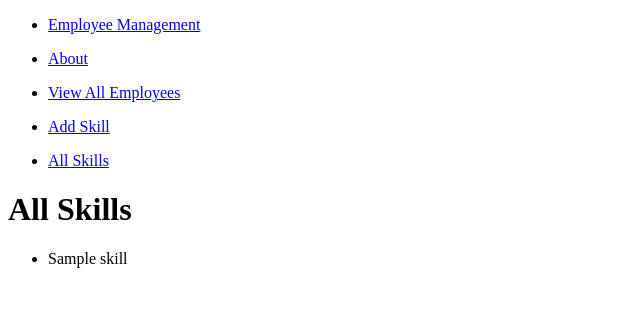
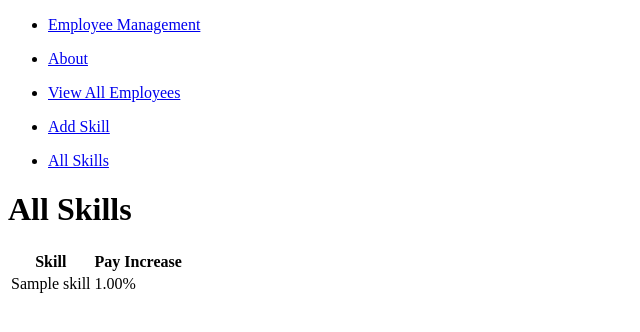
Before and after one commit to csposito1220/employee_management, a Django app: page /skills/ in a window 1280 px wide. Shown: the top 332 px of the page, without its empty margins (0-640 px from the left). Run offline with Django 3.2, Linux system fonts and the light colour scheme; tables that the repository leaves empty hold one stand-in row (values such as "Sample post").

Commit message:
Change All Skills list to a table

```diff
--- a/main_app/templates/main_app/skill_list.html
+++ b/main_app/templates/main_app/skill_list.html
@@ -2,9 +2,20 @@
 {% block content %}
 
 <h1>All Skills</h1>
-<ul>
-{% for skill in object_list %}
-    <li> {{skill.name}}</li>
-{% endfor %}
-</ul>
+<table>
+    <thead>
+      <tr>
+        <th>Skill</th>
+        <th>Pay Increase</th>
+      </tr>
+    </thead>
+    <tbody>
+      {% for skill in object_list %}
+        <tr>
+          <td>{{ skill.name }}</td>
+          <td>{{ skill.pay_increase }}%</td>
+        </tr>
+      {% endfor %}
+    </tbody>
+  </table>
 {% endblock %}
```
